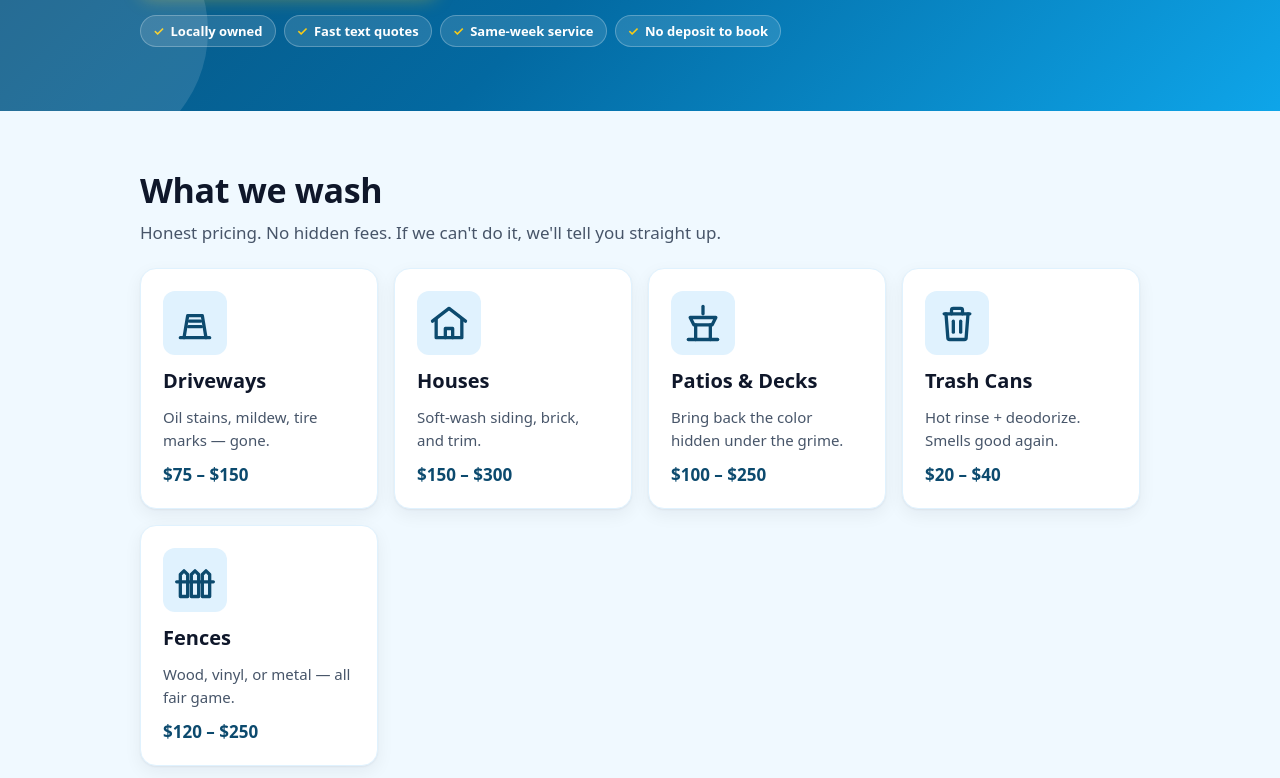
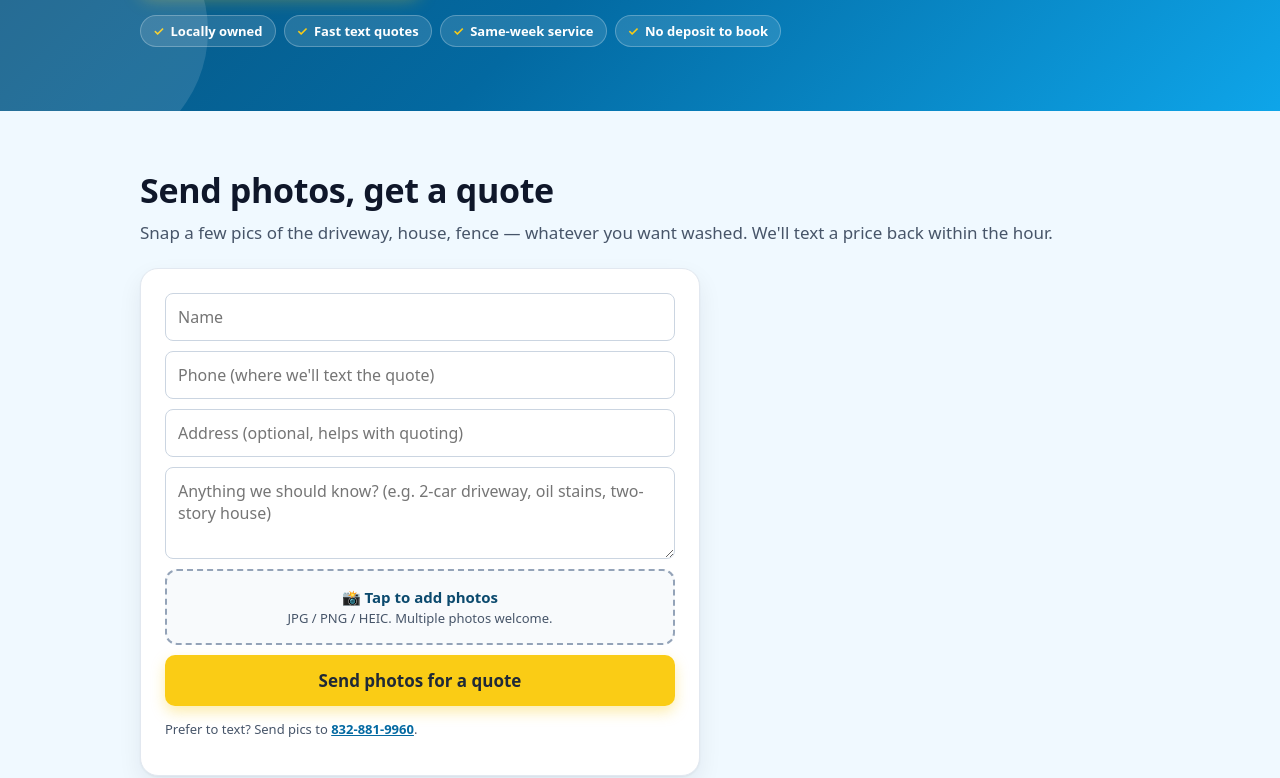
Before and after one commit to marketmoversbot-ui/bayareawashbros.com, a Next.js app: page / in a window 1280 px wide. Shown: the part 502-1280 px from the top of the page. Built offline with nearby package versions, Linux system fonts and the light colour scheme.

Commit message:
Add period to brand mark; on-site photo upload form

```diff
--- /dev/null
+++ b/app/api/photo-quote/route.ts
@@ -0,0 +1,71 @@
+import { NextResponse } from "next/server";
+
+// Photo quote intake stub.
+//
+// Accepts multipart/form-data: name, phone, address?, notes?, photos[].
+// Logs the submission to the Railway service logs so you can see incoming
+// requests today. To turn this into a real notification flow, wire one of:
+//   - Resend / SendGrid (email the team with photo links)
+//   - Twilio MMS (forward photos to your phone)
+//   - S3 / Cloudflare R2 / Cloudinary (store the photos)
+// Each requires adding the corresponding SDK + env vars to Railway.
+
+export const runtime = "nodejs";
+
+export async function POST(req: Request) {
+  let payload: {
+    name?: string;
+    phone?: string;
+    address?: string;
+    notes?: string;
+    photos: { name: string; type: string; size: number }[];
+  } = { photos: [] };
+
+  try {
+    const form = await req.formData();
+    payload.name = String(form.get("name") ?? "") || undefined;
+    payload.phone = String(form.get("phone") ?? "") || undefined;
+    payload.address = String(form.get("address") ?? "") || undefined;
+    payload.notes = String(form.get("notes") ?? "") || undefined;
+
+    for (const value of form.getAll("photos")) {
+      if (value instanceof File) {
+        payload.photos.push({
+          name: value.name,
+          type: value.type,
+          size: value.size,
+        });
+      }
+    }
+  } catch (err) {
+    console.error("[photo-quote] failed to parse form data:", err);
+    return NextResponse.json(
+      { ok: false, error: "Invalid form data" },
+      { status: 400 }
+    );
+  }
+
+  if (!payload.name || !payload.phone) {
+    return NextResponse.json(
+      { ok: false, error: "Missing name or phone" },
+      { status: 400 }
+    );
+  }
+  if (payload.photos.length === 0) {
+    return NextResponse.json(
+      { ok: false, error: "No photos attached" },
+      { status: 400 }
+    );
+  }
+
+  console.log("[photo-quote] received:", {
+    name: payload.name,
+    phone: payload.phone,
+    address: payload.address,
+    notes: payload.notes,
+    photoCount: payload.photos.length,
+    photos: payload.photos,
+  });
+
+  return NextResponse.json({ ok: true });
+}
--- a/app/layout.tsx
+++ b/app/layout.tsx
@@ -2,7 +2,7 @@ import type { Metadata, Viewport } from "next";
 import "./globals.css";
 
 export const metadata: Metadata = {
-  title: "Bay Area Wash Bros | League City Pressure Washing",
+  title: "Bay Area Wash Bros. | League City Pressure Washing",
   description:
     "Local student-owned pressure washing in League City, TX. Driveways, patios, sidewalks, trash cans, houses, and light commercial cleaning.",
 };
--- a/app/page.tsx
+++ b/app/page.tsx
@@ -1,4 +1,5 @@
 import BookingForm from "../components/BookingForm";
+import PhotoQuoteForm from "../components/PhotoQuoteForm";
 
 const phone = "832-881-9960";
 const phoneRaw = "18328819960";
@@ -140,7 +141,6 @@ export default function Home() {
           overflow: "hidden",
         }}
       >
-        {/* decorative water blobs */}
         <svg
           aria-hidden
           width="520"
@@ -195,7 +195,7 @@ export default function Home() {
               maxWidth: 720,
             }}
           >
-            Bay Area Wash Bros
+            Bay Area Wash Bros.
             <br />
             <span style={{ color: "#FACC15" }}>
               Pressure washing done right.
@@ -211,11 +211,10 @@ export default function Home() {
             }}
           >
             Driveways, houses, patios, fences, and the gross trash cans nobody
-            else wants to touch. Text us a photo and we&apos;ll send a quote
+            else wants to touch. Send a few photos and we&apos;ll text a quote
             back within the hour.
           </p>
 
-          {/* dual CTA */}
           <div
             style={{
               display: "flex",
@@ -225,7 +224,7 @@ export default function Home() {
             }}
           >
             <a
-              href={`sms:${phoneRaw}`}
+              href="#photo"
               style={{
                 display: "inline-block",
                 background: "#FACC15",
@@ -238,7 +237,7 @@ export default function Home() {
                 boxShadow: "0 8px 18px rgba(250, 204, 21, 0.35)",
               }}
             >
-              📸 Text photos for fast quote
+              📸 Send photos for a quote
             </a>
             <a
               href="#book"
@@ -274,7 +273,6 @@ export default function Home() {
             </a>
           </div>
 
-          {/* trust pills */}
           <div
             style={{
               display: "flex",
@@ -309,8 +307,36 @@ export default function Home() {
         </div>
       </section>
 
+      {/* PHOTO QUOTE */}
+      <section
+        id="photo"
+        style={{ padding: "56px 0", background: "#F0F9FF" }}
+      >
+        <div style={containerStyle}>
+          <h2 style={sectionTitleStyle}>Send photos, get a quote</h2>
+          <p style={sectionSubStyle}>
+            Snap a few pics of the driveway, house, fence — whatever you want
+            washed. We&apos;ll text a price back within the hour.
+          </p>
+
+          <div
+            style={{
+              background: "white",
+              borderRadius: 18,
+              padding: 24,
+              maxWidth: 560,
+              boxShadow:
+                "0 1px 2px rgba(15,23,42,0.05), 0 10px 24px rgba(15,23,42,0.07)",
+              border: "1px solid #E2E8F0",
+            }}
+          >
+            <PhotoQuoteForm />
+          </div>
+        </div>
+      </section>
+
       {/* SERVICES */}
-      <section style={{ padding: "56px 0", background: "#F0F9FF" }}>
+      <section style={{ padding: "56px 0", background: "white" }}>
         <div style={containerStyle}>
           <h2 style={sectionTitleStyle}>What we wash</h2>
           <p style={sectionSubStyle}>
@@ -489,7 +515,7 @@ export default function Home() {
               color: "rgba(255,255,255,0.6)",
             }}
           >
-            © {new Date().getFullYear()} Bay Area Wash Bros · League City, TX
+            © {new Date().getFullYear()} Bay Area Wash Bros. · League City, TX
           </p>
         </div>
       </footer>
--- /dev/null
+++ b/components/PhotoQuoteForm.tsx
@@ -0,0 +1,237 @@
+"use client";
+
+import { useState, useRef, type ChangeEvent, type FormEvent } from "react";
+
+const inputStyle: React.CSSProperties = {
+  display: "block",
+  width: "100%",
+  padding: 12,
+  marginBottom: 10,
+  border: "1px solid #cbd5e1",
+  borderRadius: 8,
+  fontSize: 16,
+  background: "white",
+  fontFamily: "inherit",
+};
+
+const buttonStyle: React.CSSProperties = {
+  display: "block",
+  width: "100%",
+  padding: 14,
+  background: "#FACC15",
+  color: "#1F2937",
+  border: "none",
+  borderRadius: 10,
+  fontWeight: 800,
+  fontSize: 17,
+  cursor: "pointer",
+  marginTop: 8,
+  boxShadow: "0 6px 14px rgba(250, 204, 21, 0.35)",
+};
+
+const dropZoneStyle: React.CSSProperties = {
+  display: "block",
+  width: "100%",
+  padding: 16,
+  border: "2px dashed #94A3B8",
+  borderRadius: 12,
+  background: "#F8FAFC",
+  textAlign: "center",
+  cursor: "pointer",
+  marginBottom: 10,
+  fontSize: 15,
+  color: "#475569",
+};
+
+function formatBytes(bytes: number) {
+  if (bytes < 1024) return `${bytes} B`;
+  if (bytes < 1024 * 1024) return `${(bytes / 1024).toFixed(1)} KB`;
+  return `${(bytes / (1024 * 1024)).toFixed(1)} MB`;
+}
+
+export default function PhotoQuoteForm() {
+  const [files, setFiles] = useState<File[]>([]);
+  const [loading, setLoading] = useState(false);
+  const [message, setMessage] = useState<{
+    kind: "ok" | "error";
+    text: string;
+  } | null>(null);
+  const fileInputRef = useRef<HTMLInputElement | null>(null);
+
+  function handleFiles(list: FileList | null) {
+    if (!list) return;
+    const next = Array.from(list).filter((f) => f.type.startsWith("image/"));
+    setFiles(next);
+  }
+
+  function onFileChange(e: ChangeEvent<HTMLInputElement>) {
+    handleFiles(e.target.files);
+  }
+
+  async function handleSubmit(e: FormEvent<HTMLFormElement>) {
+    e.preventDefault();
+    setMessage(null);
+
+    if (files.length === 0) {
+      setMessage({
+        kind: "error",
+        text: "Please attach at least one photo.",
+      });
+      return;
+    }
+
+    const formEl = e.currentTarget;
+    const data = new FormData(formEl);
+    // Replace any existing "photos" entries with our state list
+    data.delete("photos");
+    files.forEach((f) => data.append("photos", f, f.name));
+
+    setLoading(true);
+    try {
+      const res = await fetch("/api/photo-quote", {
+        method: "POST",
+        body: data,
+      });
+      if (!res.ok) throw new Error("Request failed");
+
+      formEl.reset();
+      setFiles([]);
+      if (fileInputRef.current) fileInputRef.current.value = "";
+      setMessage({
+        kind: "ok",
+        text: "Got it — we'll text a quote back within the hour.",
+      });
+    } catch {
+      setMessage({
+        kind: "error",
+        text: "Something went wrong. Please text us at 832-881-9960 instead.",
+      });
+    } finally {
+      setLoading(false);
+    }
+  }
+
+  return (
+    <form onSubmit={handleSubmit}>
+      <input
+        name="name"
+        placeholder="Name"
+        autoComplete="name"
+        required
+        style={inputStyle}
+      />
+      <input
+        name="phone"
+        type="tel"
+        placeholder="Phone (where we'll text the quote)"
+        autoComplete="tel"
+        required
+        style={inputStyle}
+      />
+      <input
+        name="address"
+        placeholder="Address (optional, helps with quoting)"
+        autoComplete="street-address"
+        style={inputStyle}
+      />
+      <textarea
+        name="notes"
+        placeholder="Anything we should know? (e.g. 2-car driveway, oil stains, two-story house)"
+        rows={3}
+        style={{ ...inputStyle, resize: "vertical" }}
+      />
+
+      <label htmlFor="photo-input" style={dropZoneStyle}>
+        <strong style={{ color: "#0C4A6E" }}>📸 Tap to add photos</strong>
+        <br />
+        <span style={{ fontSize: 13 }}>
+          JPG / PNG / HEIC. Multiple photos welcome.
+        </span>
+      </label>
+      <input
+        id="photo-input"
+        ref={fileInputRef}
+        type="file"
+        name="photos"
+        accept="image/*"
+        multiple
+        onChange={onFileChange}
+        required
+        style={{
+          position: "absolute",
+          width: 1,
+          height: 1,
+          opacity: 0,
+          pointerEvents: "none",
+        }}
+      />
+
+      {files.length > 0 ? (
+        <ul
+          style={{
+            listStyle: "none",
+            padding: 0,
+            margin: "0 0 12px",
+            fontSize: 14,
+            color: "#0F172A",
+          }}
+        >
+          {files.map((f, i) => (
+            <li
+              key={`${f.name}-${i}`}
+              style={{
+                padding: "6px 10px",
+                background: "#E0F2FE",
+                borderRadius: 8,
+                marginBottom: 4,
+                display: "flex",
+                justifyContent: "space-between",
+                gap: 8,
+              }}
+            >
+              <span
+                style={{
+                  overflow: "hidden",
+                  textOverflow: "ellipsis",
+                  whiteSpace: "nowrap",
+                }}
+              >
+                {f.name}
+              </span>
+              <span style={{ color: "#475569", flexShrink: 0 }}>
+                {formatBytes(f.size)}
+              </span>
+            </li>
+          ))}
+        </ul>
+      ) : null}
+
+      <button type="submit" disabled={loading} style={buttonStyle}>
+        {loading ? "Sending..." : "Send photos for a quote"}
+      </button>
+
+      {message ? (
+        <p
+          style={{
+            marginTop: 12,
+            fontWeight: "bold",
+            color: message.kind === "ok" ? "#15803D" : "#B91C1C",
+          }}
+        >
+          {message.text}
+        </p>
+      ) : null}
+
+      <p style={{ marginTop: 14, fontSize: 13, color: "#475569" }}>
+        Prefer to text? Send pics to{" "}
+        <a
+          href="sms:18328819960"
+          style={{ color: "#0369A1", fontWeight: 700 }}
+        >
+          832-881-9960
+        </a>
+        .
+      </p>
+    </form>
+  );
+}
```
